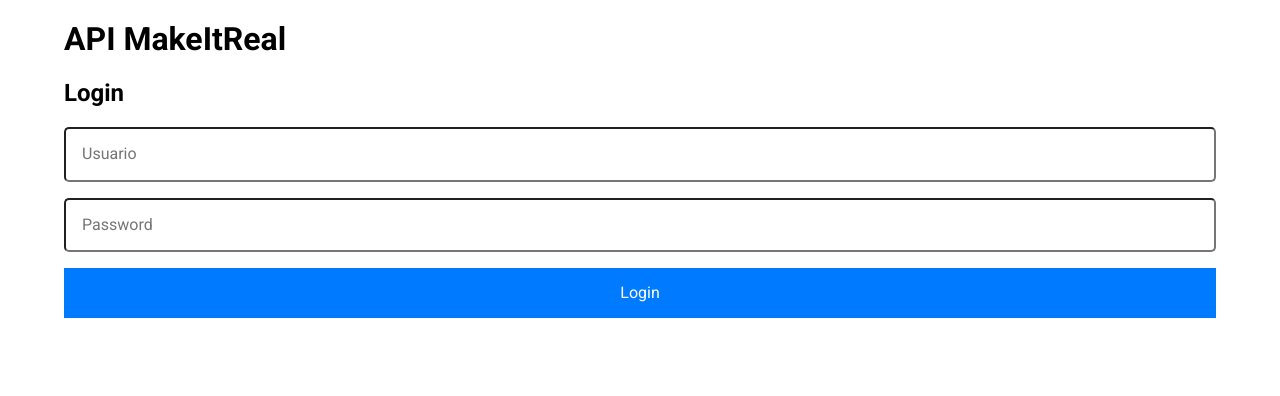
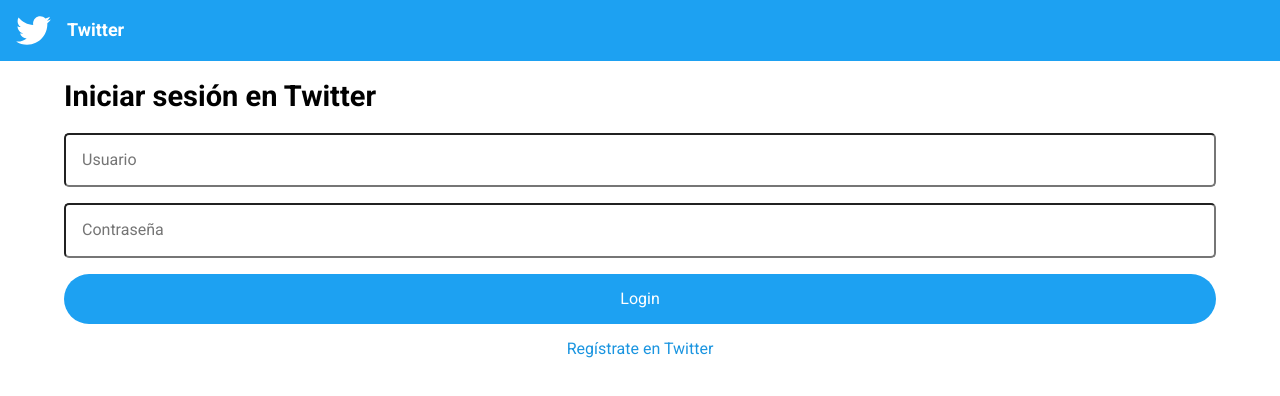
Before and after one commit to cags84/frontend-api-js, a website: page index.html in a window 1280 px wide. Drawn offline with Linux system fonts and the light colour scheme.

Commit message:
updated form login

```diff
--- a/assets/css/styles.css
+++ b/assets/css/styles.css
@@ -6,7 +6,7 @@
 }
 
 :root {
-  --color-primary: #007bff;
+  --color-primary: #1da1f2;
   --color-secundary: #6c757d;
   --color-success: #28a745;
   --color-danger: #dc3545;
@@ -28,6 +28,37 @@
 .wrapper {
   width: 90%;
   margin: 0 auto;
+}
+
+.nav {
+  display: flex;
+  flex-direction: row;
+  width: 100%;
+  color: #fff;
+  background-color: var(--color-primary);
+  padding: 1em;
+  justify-content: flex-start;
+}
+
+.logo {
+  display: flex;
+  align-items: center;
+}
+
+.nav img {
+  width: 35px;
+  margin-right: 1em;
+}
+
+.branch {
+  display: flex;
+  width: 50%;
+  align-items: center;
+}
+
+.nav__p {
+  font-size: 18px;
+  font-weight: 700;
 }
 
 /* Utilidades */
@@ -71,6 +102,10 @@
   background-color: #343a40;
 }
 
+.text-center {
+  text-align: center;
+}
+
 /* form login */
 .form {
   max-width: 100%;
@@ -92,6 +127,12 @@
   color: #fff;
   background-color: var(--color-primary);
   border: 0;
+  border-radius: 9999px;
+}
+
+.form__link {
+  text-decoration: none;
+  color: #1b95e0;
 }
 
 .form__message {
--- a/assets/js/app.js
+++ b/assets/js/app.js
@@ -28,11 +28,6 @@
 function removeFormLogin() {
   const divLogin = document.querySelector('div.form');
   divLogin.parentElement.removeChild(divLogin);
-}
-
-function init() {
-  const username = localStorage.getItem('name');
-  showDashboard(username);
 }
 
 function login(username, password) {
@@ -70,6 +65,11 @@
     .catch((error) => console.log(error));
 }
 
+function init() {
+  const username = localStorage.getItem('name');
+  showDashboard(username);
+}
+
 document.addEventListener('DOMContentLoaded', () => {
   showFormLogin();
 
--- a/index.html
+++ b/index.html
@@ -22,9 +22,24 @@
     <link rel="stylesheet" href="assets/css/styles.css" />
   </head>
   <body>
+    <nav class="nav">
+      <div class="logo">
+        <img
+          class="nav__img"
+          src="assets/images/logo-white.svg"
+          alt="Logo de Twitter"
+        />
+      </div>
+      <div class="branch">
+        <span class="nav__p debug">Twitter</span>
+      </div>
+    </nav>
+
     <header class="header">
       <div class="wrapper">
-        <h1 class="header__h1">API MakeItReal</h1>
+        <h1 class="header__h1" style="font-size: 29px">
+          Iniciar sesión en Twitter
+        </h1>
       </div>
     </header>
 
@@ -37,7 +52,6 @@
     <template id="template-login">
       <div class="form">
         <p class="form__message" style="display: none"></p>
-        <h2 class="form__title">Login</h2>
         <form id="form-login" action="#" method="POST">
           <input
             class="form__input"
@@ -49,7 +63,7 @@
             class="form__input"
             type="password"
             name="password"
-            placeholder="Password"
+            placeholder="Contraseña"
           />
           <input
             class="form__input form__input--primary"
@@ -57,6 +71,9 @@
             value="Login"
           />
         </form>
+        <p class="text-center">
+          <a href="#" class="form__link">Regístrate en Twitter</a>
+        </p>
       </div>
     </template>
 
```
Also changed, not shown: README.md, assets/images/logo-white.svg (added), assets/images/screenshoot/login.PNG (added).
